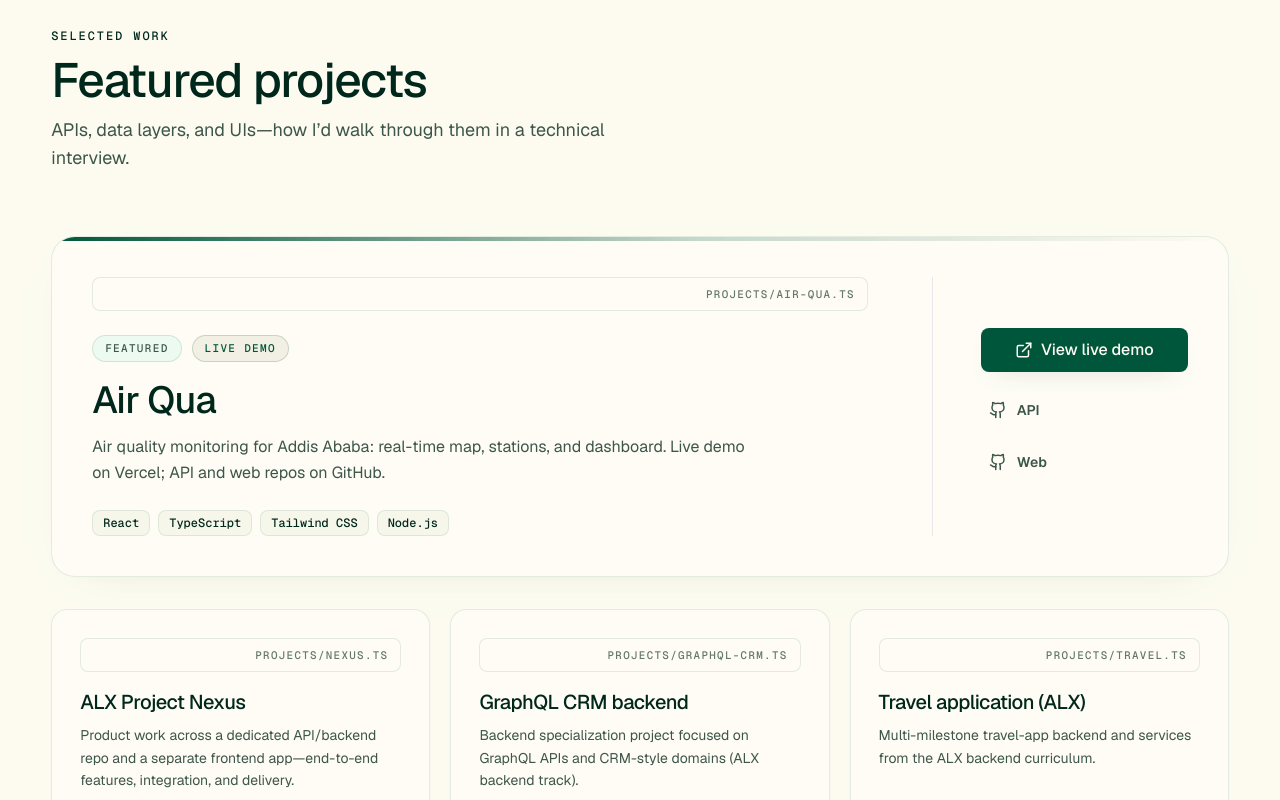
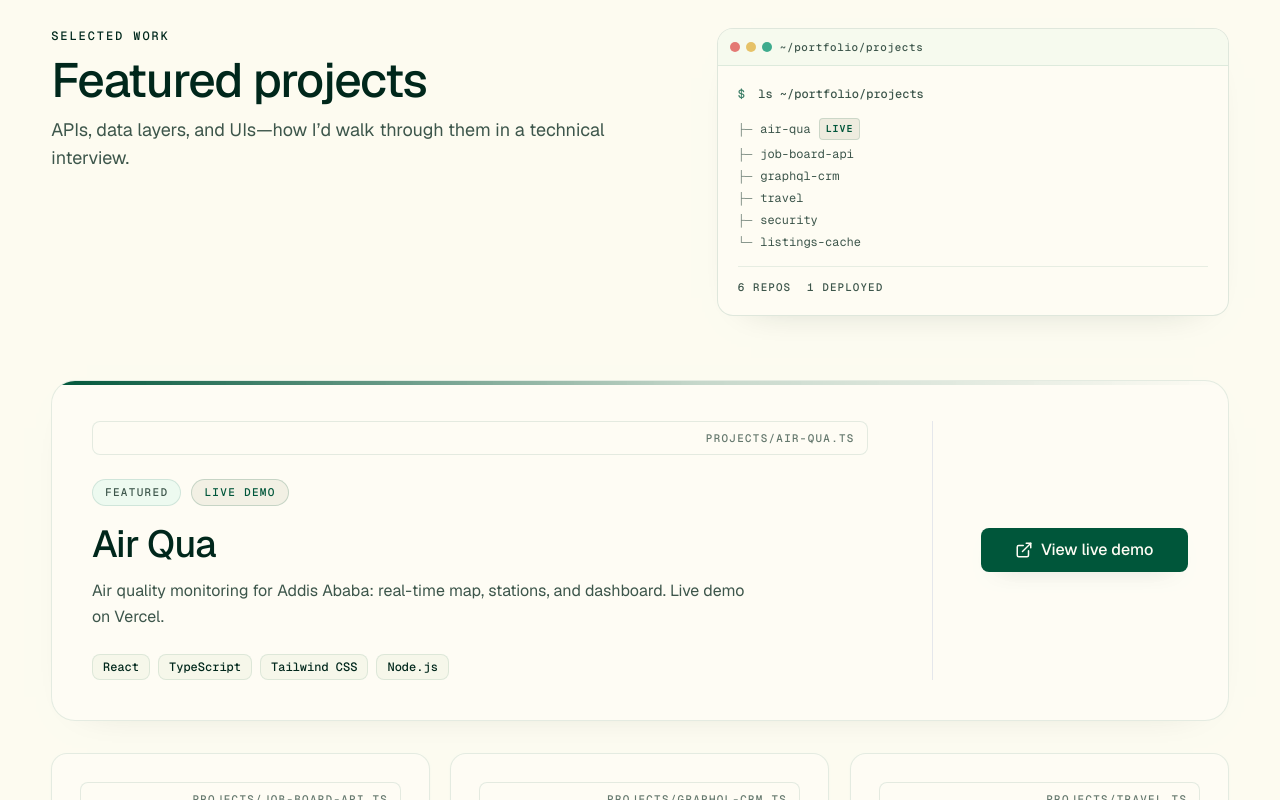
Before and after one commit to natinael96/portfolio, a Vue app: page / in a window 1280 px wide. Shown: the part 900-1700 px from the top of the page. Built offline with nearby package versions, Linux system fonts and the light colour scheme.

Commit message:
Add motion presets and enhance component animations: introduce shared motion functions for entrance effects, update button styles for smoother transitions, and refine layout animations across sections for improved user experience.

```diff
--- a/src/components/AnimatedBackground.vue
+++ b/src/components/AnimatedBackground.vue
@@ -11,8 +11,8 @@
     <svg class="absolute inset-0 w-full h-full" xmlns="http://www.w3.org/2000/svg">
       <defs>
         <linearGradient id="lineGradient1" x1="0%" y1="0%" x2="100%" y2="100%">
-          <stop offset="0%" style="stop-color: oklch(0.48 0.08 168); stop-opacity: 0.055" />
-          <stop offset="50%" style="stop-color: oklch(0.40 0.09 168); stop-opacity: 0.075" />
+          <stop offset="0%" style="stop-color: oklch(0.48 0.08 168); stop-opacity: 0.09" />
+          <stop offset="50%" style="stop-color: oklch(0.40 0.09 168); stop-opacity: 0.12" />
           <stop offset="100%" style="stop-color: oklch(0.48 0.08 168); stop-opacity: 0" />
         </linearGradient>
         <linearGradient id="lineGradient2" x1="0%" y1="0%" x2="100%" y2="100%">
@@ -69,7 +69,7 @@ onMounted(() => {
           { x: 0 },
           {
             x: w + 300,
-            duration: 38,
+            duration: 26,
             repeat: -1,
             ease: 'none',
           }
@@ -81,7 +81,7 @@ onMounted(() => {
           { x: w + 280 },
           {
             x: -280,
-            duration: 44,
+            duration: 30,
             repeat: -1,
             ease: 'none',
           }
@@ -93,7 +93,7 @@ onMounted(() => {
           { x: -200 },
           {
             x: w + 200,
-            duration: 50,
+            duration: 34,
             repeat: -1,
             ease: 'none',
             delay: 1.5,
@@ -125,10 +125,10 @@ onUnmounted(() => {
   transform-origin: 50% 50%;
   transform: rotateX(72deg) translateZ(-120px);
   background-image:
-    linear-gradient(oklch(0.42 0.08 168 / 0.045) 1px, transparent 1px),
-    linear-gradient(90deg, oklch(0.42 0.08 168 / 0.045) 1px, transparent 1px);
+    linear-gradient(oklch(0.42 0.08 168 / 0.07) 1px, transparent 1px),
+    linear-gradient(90deg, oklch(0.42 0.08 168 / 0.07) 1px, transparent 1px);
   background-size: 72px 72px;
-  animation: grid-drift 80s linear infinite;
+  animation: grid-drift 52s linear infinite;
   mask-image: radial-gradient(ellipse 48% 62% at 50% 45%, black 8%, transparent 70%);
   -webkit-mask-image: radial-gradient(ellipse 48% 62% at 50% 45%, black 8%, transparent 70%);
 }
--- a/src/components/ContactSection.vue
+++ b/src/components/ContactSection.vue
@@ -1,7 +1,7 @@
 <template>
   <section id="contact" class="section-y-loose section-x bg-accent-subtle/35">
     <div class="max-w-[90rem] mx-auto">
-      <header class="mb-12 sm:mb-16 lg:mb-20 max-w-2xl">
+      <header class="mb-12 sm:mb-16 lg:mb-20 max-w-2xl" v-motion="motionVisibleOnceUp(0)">
         <p class="font-mono text-xs font-medium tracking-[0.16em] uppercase text-accent/80 mb-3">
           Contact
         </p>
@@ -31,12 +31,13 @@
             Profiles
           </h3>
           <ul class="flex flex-col gap-2">
-            <li v-for="social in profileLinks" :key="social.name">
+            <li v-for="(social, index) in profileLinks" :key="social.name">
               <a
                 :href="social.url"
                 target="_blank"
                 rel="noopener noreferrer"
                 class="profile-link-card"
+                v-motion="motionVisibleOnceUp(120 + index * 90)"
               >
                 <component :is="social.icon" :size="22" class="text-accent/55" />
                 <span class="font-medium text-foreground">{{ social.name }}</span>
@@ -53,6 +54,7 @@
 import { computed } from 'vue'
 import { Code2, Github, Linkedin, Send, Twitter } from 'lucide-vue-next'
 import { site } from '../content/site'
+import { motionVisibleOnceUp } from '../motion'
 
 const EMAIL = site.email
 
--- a/src/components/ExperienceSection.vue
+++ b/src/components/ExperienceSection.vue
@@ -14,7 +14,7 @@
 
     <div class="max-w-3xl mx-auto lg:max-w-[90rem]">
       <header class="mb-10 sm:mb-12 lg:mb-14">
-        <div class="experience-panel max-w-2xl">
+        <div class="experience-panel max-w-2xl" v-motion="motionVisibleOnceUp(0)">
           <p class="font-mono text-xs font-medium tracking-[0.16em] uppercase text-accent/80 mb-3">
             Career signal
           </p>
@@ -66,7 +66,7 @@
             :ref="(el) => setExpRef(el, entry.index)"
             class="relative pb-7 sm:pb-8 last:pb-0 pl-6 sm:pl-8"
             :class="{ 'animate-fade-in-left': visibleExps[entry.index] }"
-            :style="{ transitionDelay: visibleExps[entry.index] ? `${entry.index * 90}ms` : '0ms' }"
+            :style="{ transitionDelay: visibleExps[entry.index] ? `${entry.index * 150}ms` : '0ms' }"
           >
             <div class="experience-node" aria-hidden="true">
               {{ String(localIndex + 1).padStart(2, '0') }}
@@ -135,6 +135,7 @@
 import { computed, ref, onMounted, onUnmounted } from 'vue'
 
 import { experiences } from '../content/site'
+import { motionVisibleOnceUp } from '../motion'
 
 const professionalExperiences = computed(() =>
   experiences.filter((exp) => exp.category !== 'education')
--- a/src/components/ProjectsSection.vue
+++ b/src/components/ProjectsSection.vue
@@ -2,9 +2,9 @@
   <section id="projects" class="section-y-loose section-x">
     <div class="max-w-[90rem] mx-auto">
       <header
-        class="mb-12 sm:mb-16 flex flex-col lg:flex-row lg:items-end lg:justify-between gap-6 lg:gap-12"
+        class="mb-12 sm:mb-16 flex flex-col lg:flex-row lg:items-stretch lg:justify-between gap-8 lg:gap-12"
       >
-        <div class="max-w-xl">
+        <div class="max-w-xl" v-motion="motionVisibleOnceUp(0)">
           <p class="font-mono text-xs font-medium tracking-[0.16em] uppercase text-accent/80 mb-3">
             Selected work
           </p>
@@ -15,6 +15,52 @@
             APIs, data layers, and UIs—how I’d walk through them in a technical interview.
           </p>
         </div>
+
+        <aside
+          class="project-workspace lg:max-w-md xl:max-w-lg w-full shrink-0"
+          aria-label="Project workspace"
+          v-motion="motionVisibleOnceUp(160)"
+        >
+          <div class="project-workspace-topbar">
+            <div class="dev-panel-head mb-0">
+              <span class="dev-dot dev-dot--close" aria-hidden="true" />
+              <span class="dev-dot dev-dot--min" aria-hidden="true" />
+              <span class="dev-dot dev-dot--max" aria-hidden="true" />
+            </div>
+            <span class="project-workspace-path">~/portfolio/projects</span>
+          </div>
+
+          <div class="project-workspace-body">
+            <p class="project-workspace-cmd">
+              <span class="project-workspace-prompt">$</span>
+              ls ~/portfolio/projects
+            </p>
+
+            <ul class="project-workspace-graph">
+              <li
+                v-for="(project, index) in projects"
+                :key="project.id"
+                class="project-workspace-graph-row"
+              >
+                <span class="project-workspace-graph-line" aria-hidden="true">
+                  {{ index === projects.length - 1 ? '└─' : '├─' }}
+                </span>
+                <span class="project-workspace-id">{{ project.id }}</span>
+                <span
+                  v-if="project.status === 'live'"
+                  class="project-workspace-tag project-workspace-tag--live"
+                >
+                  live
+                </span>
+              </li>
+            </ul>
+
+            <div class="project-workspace-stats">
+              <span>{{ projects.length }} repos</span>
+              <span>{{ liveProjectCount }} deployed</span>
+            </div>
+          </div>
+        </aside>
       </header>
 
       <!-- Featured (first project with demo) -->
@@ -53,9 +99,7 @@
               {{ featuredProject.title }}
             </h3>
 
-            <p
-              class="text-base text-foreground-light leading-relaxed max-w-2xl mb-6"
-            >
+            <p class="text-base text-foreground-light leading-relaxed max-w-2xl mb-6">
               {{ featuredProject.description }}
             </p>
 
@@ -74,13 +118,13 @@
               :href="featuredProject.demo"
               target="_blank"
               rel="noopener noreferrer"
-              class="btn-primary w-full sm:w-auto lg:w-full justify-center"
+              class="btn-primary w-full sm:w-auto xl:w-full justify-center"
             >
               <ExternalLink :size="18" stroke-width="2" aria-hidden="true" />
               View live demo
             </a>
 
-            <div class="flex flex-col gap-2">
+            <div v-if="projectCodeLinks(featuredProject).length" class="flex flex-col gap-2">
               <a
                 v-for="link in projectCodeLinks(featuredProject)"
                 :key="link.href"
@@ -100,7 +144,7 @@
       <!-- Rest of projects -->
       <div
         v-if="otherProjects.length > 0"
-          class="mt-6 sm:mt-8 grid grid-cols-1 md:grid-cols-2 xl:grid-cols-3 gap-4 lg:gap-5"
+        class="mt-6 sm:mt-8 grid grid-cols-1 md:grid-cols-2 xl:grid-cols-3 gap-4 lg:gap-5"
       >
         <article
           v-for="(project, i) in otherProjects"
@@ -109,7 +153,7 @@
           class="project-card group"
           :class="{ 'animate-fade-in-up': visibleProjects[i + 1] }"
           :style="{
-            transitionDelay: visibleProjects[i + 1] ? `${(i + 1) * 60}ms` : '0ms',
+            transitionDelay: visibleProjects[i + 1] ? `${(i + 1) * 130}ms` : '0ms',
           }"
         >
           <div class="project-terminal-head mb-4">
@@ -131,7 +175,7 @@
             {{ project.description }}
           </p>
 
-          <ul class="flex flex-wrap gap-1.5 mb-6" aria-label="Technologies">
+          <ul class="flex flex-wrap gap-1.5 mb-5" aria-label="Technologies">
             <li v-for="tech in project.tech" :key="tech">
               <span class="project-chip project-chip--sm">{{ tech }}</span>
             </li>
@@ -171,9 +215,14 @@ import { computed, ref, onMounted, onUnmounted } from 'vue'
 import { Github, ExternalLink } from 'lucide-vue-next'
 
 import { projects, type Project } from '../content/site'
+import { motionVisibleOnceUp } from '../motion'
 
 const featuredProject = computed(() => projects[0] ?? null)
 const otherProjects = computed(() => projects.slice(1))
+
+const liveProjectCount = computed(
+  () => projects.filter((project) => project.status === 'live' || project.demo).length
+)
 
 function projectCodeLinks(project: Project): { label: string; href: string }[] {
   if (project.githubRepos?.length) return project.githubRepos
--- a/src/content/site.ts
+++ b/src/content/site.ts
@@ -34,6 +34,7 @@ export interface Project {
   /** Multiple repos (e.g. API + web). When set, used instead of `github` for links. */
   githubRepos?: ProjectCodeLink[]
   demo?: string
+  status?: 'live' | 'completed'
 }
 
 const projectsUnordered: Project[] = [
@@ -41,21 +42,19 @@ const projectsUnordered: Project[] = [
     id: 'air-qua',
     title: 'Air Qua',
     description:
-      'Air quality monitoring for Addis Ababa: real-time map, stations, and dashboard. Live demo on Vercel; API and web repos on GitHub.',
+      'Air quality monitoring for Addis Ababa: real-time map, stations, and dashboard. Live demo on Vercel.',
     tech: ['React', 'TypeScript', 'Tailwind CSS', 'Node.js'],
-    githubRepos: [
-      { label: 'API', href: 'https://github.com/natinael96/air-qua-monitor-back' },
-      { label: 'Web', href: 'https://github.com/natinael96/air-qua-monitor-front' },
-    ],
     demo: 'https://air-qua-monitor-front.vercel.app',
+    status: 'live',
   },
   {
-    id: 'nexus',
-    title: 'ALX Project Nexus',
+    id: 'job-board-api',
+    title: 'Job Board Platform Backend API',
     description:
-      'Product work across a dedicated API/backend repo and a separate frontend app—end-to-end features, integration, and delivery.',
-    tech: ['Node.js', 'TypeScript', 'React', 'GraphQL'],
-    github: 'https://github.com/natinael96/alx-project-nexus',
+      'Backend API for a job board platform—listings, applications, auth, and employer workflows.',
+    tech: ['Node.js', 'TypeScript', 'PostgreSQL', 'REST'],
+    github: 'https://github.com/natinael96/Job-Board-Platform-Backend-API',
+    status: 'completed',
   },
   {
     id: 'graphql-crm',
@@ -64,6 +63,7 @@ const projectsUnordered: Project[] = [
       'Backend specialization project focused on GraphQL APIs and CRM-style domains (ALX backend track).',
     tech: ['Python', 'GraphQL', 'PostgreSQL'],
     github: 'https://github.com/natinael96/alx-backend-graphql_crm',
+    status: 'completed',
   },
   {
     id: 'travel',
@@ -72,6 +72,7 @@ const projectsUnordered: Project[] = [
       'Multi-milestone travel-app backend and services from the ALX backend curriculum.',
     tech: ['Python', 'PostgreSQL', 'Docker'],
     github: 'https://github.com/natinael96/alx_travel_app_0x03',
+    status: 'completed',
   },
   {
     id: 'security',
@@ -80,6 +81,7 @@ const projectsUnordered: Project[] = [
       'Security-focused backend exercises: hardening patterns, safe defaults, and defensive design.',
     tech: ['Python', 'Node.js', 'Docker'],
     github: 'https://github.com/natinael96/alx-backend-security',
+    status: 'completed',
   },
   {
     id: 'listings-cache',
@@ -88,6 +90,7 @@ const projectsUnordered: Project[] = [
       'Performance-oriented API work with caching for listing-heavy workloads (ALX backend).',
     tech: ['Python', 'Redis', 'PostgreSQL'],
     github: 'https://github.com/natinael96/alx-backend-caching_property_listings',
+    status: 'completed',
   },
 ]
 
--- /dev/null
+++ b/src/motion.ts
@@ -0,0 +1,58 @@
+/** Shared @vueuse/motion presets — stronger entrance than default directives */
+
+const ease = [0.22, 1, 0.36, 1] as const
+
+export function motionEnterUp(delay = 0) {
+  return {
+    initial: { opacity: 0, y: 44 },
+    enter: {
+      opacity: 1,
+      y: 0,
+      transition: { duration: 780, delay, ease },
+    },
+  }
+}
+
+export function motionEnterDown(delay = 0) {
+  return {
+    initial: { opacity: 0, y: -36 },
+    enter: {
+      opacity: 1,
+      y: 0,
+      transition: { duration: 780, delay, ease },
+    },
+  }
+}
+
+export function motionEnterRight(delay = 0) {
+  return {
+    initial: { opacity: 0, x: 56 },
+    enter: {
+      opacity: 1,
+      x: 0,
+      transition: { duration: 820, delay, ease },
+    },
+  }
+}
+
+export function motionVisibleOnceUp(delay = 0) {
+  return {
+    initial: { opacity: 0, y: 52 },
+    visibleOnce: {
+      opacity: 1,
+      y: 0,
+      transition: { duration: 850, delay, ease },
+    },
+  }
+}
+
+export function motionVisibleOnceLeft(delay = 0) {
+  return {
+    initial: { opacity: 0, x: -40 },
+    visibleOnce: {
+      opacity: 1,
+      x: 0,
+      transition: { duration: 800, delay, ease },
+    },
+  }
+}
--- a/src/style.css
+++ b/src/style.css
@@ -34,9 +34,9 @@
   /* Primary CTA — min 44px hit area, keyboard focus, motion-safe lift */
   .btn-primary {
     @apply inline-flex cursor-pointer items-center justify-center gap-2 min-h-[2.75rem] rounded-lg px-7 font-medium text-accent-fg bg-accent
-      transition-[transform,box-shadow,background-color] duration-200 ease-[cubic-bezier(0.22,1,0.36,1)]
-      hover:bg-accent-hover motion-safe:hover:-translate-y-px
-      active:translate-y-0 active:scale-[0.99] motion-reduce:hover:translate-y-0 motion-reduce:active:scale-100
+      transition-[transform,box-shadow,background-color] duration-300 ease-[cubic-bezier(0.22,1,0.36,1)]
+      hover:bg-accent-hover motion-safe:hover:-translate-y-1 motion-safe:hover:scale-[1.02]
+      active:translate-y-0 active:scale-[0.98] motion-reduce:hover:translate-y-0 motion-reduce:hover:scale-100 motion-reduce:active:scale-100
       focus-visible:outline-none focus-visible:ring-2 focus-visible:ring-accent focus-visible:ring-offset-2 focus-visible:ring-offset-[var(--page-bg)]
       disabled:pointer-events-none disabled:opacity-50 disabled:motion-safe:hover:translate-y-0;
     box-shadow: 0 10px 24px -18px oklch(0.24 0.05 168 / 0.34);
@@ -44,9 +44,9 @@
 
   .btn-secondary {
     @apply inline-flex cursor-pointer items-center justify-center gap-2 min-h-[2.75rem] rounded-lg border border-solid px-7 font-medium text-foreground bg-transparent
-      transition-[transform,background-color,box-shadow] duration-200 ease-[cubic-bezier(0.22,1,0.36,1)]
-      hover:bg-accent-subtle motion-safe:hover:-translate-y-px
-      active:translate-y-0 active:scale-[0.99] motion-reduce:hover:translate-y-0 motion-reduce:active:scale-100
+      transition-[transform,background-color,box-shadow] duration-300 ease-[cubic-bezier(0.22,1,0.36,1)]
+      hover:bg-accent-subtle motion-safe:hover:-translate-y-1 motion-safe:hover:scale-[1.02]
+      active:translate-y-0 active:scale-[0.98] motion-reduce:hover:translate-y-0 motion-reduce:hover:scale-100 motion-reduce:active:scale-100
       focus-visible:outline-none focus-visible:ring-2 focus-visible:ring-accent focus-visible:ring-offset-2 focus-visible:ring-offset-[var(--page-bg)]
       disabled:pointer-events-none disabled:opacity-50;
     border-color: color-mix(in oklch, var(--accent) 30%, transparent);
@@ -126,6 +126,7 @@
     @apply relative inline-flex h-2 w-2 shrink-0 rounded-full;
     background-color: color-mix(in oklch, var(--accent) 72%, transparent);
     box-shadow: 0 0 0 3px color-mix(in oklch, var(--accent) 14%, transparent);
+    animation: hero-signal-pulse 2.2s ease-in-out infinite;
   }
 
   .hero-signal-steps {
@@ -366,7 +367,7 @@
   .project-card {
     @apply relative flex flex-col rounded-2xl border border-solid p-6 sm:p-7
       transition-[transform,box-shadow,border-color] duration-300 ease-[cubic-bezier(0.22,1,0.36,1)]
-      motion-safe:hover:-translate-y-px motion-reduce:hover:translate-y-0
+      motion-safe:hover:-translate-y-1.5 motion-safe:hover:scale-[1.008] motion-reduce:hover:translate-y-0 motion-reduce:hover:scale-100
       focus-within:ring-2 focus-within:ring-accent focus-within:ring-offset-2 focus-within:ring-offset-[var(--page-bg)];
     border-color: color-mix(in oklch, var(--accent) 10%, transparent);
     background-color: color-mix(in oklch, var(--accent-fg) 88%, transparent);
@@ -447,6 +448,68 @@
     @apply text-accent-hover;
   }
 
+  .project-workspace {
+    @apply rounded-2xl border border-solid overflow-hidden;
+    border-color: color-mix(in oklch, var(--accent) 12%, transparent);
+    background-color: color-mix(in oklch, var(--accent-fg) 84%, transparent);
+    box-shadow: 0 16px 40px -34px oklch(0.24 0.05 168 / 0.32);
+  }
+
+  .project-workspace-topbar {
+    @apply flex items-center gap-2 border-b border-solid px-3 py-2.5;
+    border-color: color-mix(in oklch, var(--accent) 10%, transparent);
+    background-color: color-mix(in oklch, var(--accent-subtle) 35%, var(--accent-fg));
+  }
+
+  .project-workspace-path {
+    @apply font-mono text-[0.68rem] font-medium tracking-[0.06em] text-foreground-light truncate;
+  }
+
+  .project-workspace-body {
+    @apply p-4 sm:p-5;
+  }
+
+  .project-workspace-cmd {
+    @apply font-mono text-[0.72rem] sm:text-xs font-medium text-foreground-light mb-4;
+  }
+
+  .project-workspace-prompt {
+    @apply mr-1.5;
+    color: color-mix(in oklch, var(--accent) 75%, transparent);
+  }
+
+  .project-workspace-graph {
+    @apply space-y-1.5 mb-4;
+  }
+
+  .project-workspace-graph-row {
+    @apply flex items-center gap-2 font-mono text-[0.68rem] sm:text-xs min-w-0;
+  }
+
+  .project-workspace-graph-line {
+    @apply shrink-0;
+    color: color-mix(in oklch, var(--foreground-muted) 70%, transparent);
+  }
+
+  .project-workspace-id {
+    @apply truncate text-foreground-light;
+  }
+
+  .project-workspace-tag {
+    @apply shrink-0 rounded px-1.5 py-0.5 text-[0.62rem] font-semibold uppercase tracking-[0.1em];
+    background-color: color-mix(in oklch, var(--accent) 8%, var(--accent-fg));
+    border: 1px solid color-mix(in oklch, var(--accent) 14%, transparent);
+  }
+
+  .project-workspace-tag--live {
+    @apply text-accent;
+  }
+
+  .project-workspace-stats {
+    @apply flex flex-wrap gap-x-4 gap-y-1 pt-3 border-t border-solid font-mono text-[0.68rem] font-medium uppercase tracking-[0.1em] text-foreground-light;
+    border-color: color-mix(in oklch, var(--accent) 9%, transparent);
+  }
+
   .experience-panel {
     @apply relative rounded-2xl sm:rounded-3xl border border-solid p-7 sm:p-8 overflow-hidden;
     border-color: color-mix(in oklch, var(--accent) 10%, transparent);
@@ -475,7 +538,7 @@
 
   .experience-card {
     @apply relative rounded-2xl border border-solid p-6 sm:p-7 overflow-hidden transition-[transform,box-shadow,border-color] duration-300 ease-[cubic-bezier(0.22,1,0.36,1)]
-      motion-safe:hover:-translate-y-px motion-reduce:hover:translate-y-0;
+      motion-safe:hover:-translate-y-1.5 motion-safe:hover:scale-[1.008] motion-reduce:hover:translate-y-0 motion-reduce:hover:scale-100;
     border-color: color-mix(in oklch, var(--accent) 10%, transparent);
     background-color: color-mix(in oklch, var(--accent-fg) 86%, transparent);
     box-shadow: 0 12px 34px -30px oklch(0.24 0.05 168 / 0.25);
@@ -540,8 +603,8 @@
 
   .profile-link-card {
     @apply flex min-h-[2.75rem] cursor-pointer items-center gap-4 rounded-xl border border-solid px-4 py-3
-      transition-[transform,background-color] duration-200 ease-[cubic-bezier(0.22,1,0.36,1)]
-      motion-safe:hover:-translate-y-px active:translate-y-0 active:scale-[0.99] motion-reduce:hover:translate-y-0 motion-reduce:active:scale-100
+      transition-[transform,background-color,box-shadow] duration-300 ease-[cubic-bezier(0.22,1,0.36,1)]
+      motion-safe:hover:-translate-y-1 motion-safe:hover:scale-[1.01] active:translate-y-0 active:scale-[0.98] motion-reduce:hover:translate-y-0 motion-reduce:hover:scale-100 motion-reduce:active:scale-100
       focus-visible:outline-none focus-visible:ring-2 focus-visible:ring-accent focus-visible:ring-offset-2 focus-visible:ring-offset-accent-fg;
     border-color: color-mix(in oklch, var(--accent) 9%, transparent);
     background-color: color-mix(in oklch, var(--accent-fg) 76%, transparent);
@@ -591,12 +654,12 @@
   }
 
   .animate-fade-in-up {
-    animation: fadeInUp 0.5s var(--ease-out-quint) forwards;
+    animation: fadeInUp 0.78s var(--ease-out-quint) forwards;
     opacity: 0;
   }
 
   .animate-fade-in-left {
-    animation: fadeInLeft 0.5s var(--ease-out-quint) forwards;
+    animation: fadeInLeft 0.78s var(--ease-out-quint) forwards;
     opacity: 0;
   }
 }
@@ -604,7 +667,18 @@
 @keyframes fadeInUp {
   from {
     opacity: 0;
-    transform: translate3d(0, 12px, 0);
+    transform: translate3d(0, 40px, 0) scale(0.97);
+  }
+  to {
+    opacity: 1;
+    transform: translate3d(0, 0, 0) scale(1);
+  }
+}
+
+@keyframes fadeInLeft {
+  from {
+    opacity: 0;
+    transform: translate3d(-36px, 0, 0);
   }
   to {
     opacity: 1;
@@ -612,14 +686,15 @@
   }
 }
 
-@keyframes fadeInLeft {
-  from {
-    opacity: 0;
-    transform: translate3d(-10px, 0, 0);
+@keyframes hero-signal-pulse {
+  0%,
+  100% {
+    transform: scale(1);
+    box-shadow: 0 0 0 3px color-mix(in oklch, var(--accent) 14%, transparent);
   }
-  to {
-    opacity: 1;
-    transform: translate3d(0, 0, 0);
+  50% {
+    transform: scale(1.15);
+    box-shadow: 0 0 0 6px color-mix(in oklch, var(--accent) 8%, transparent);
   }
 }
 
@@ -658,7 +733,8 @@
   }
 
   .dev-cursor,
-  .dev-status-dot {
+  .dev-status-dot,
+  .hero-signal-dot {
     animation: none !important;
   }
 }
```
Also changed, not shown: src/components/HeroSection.vue (+7 -6 lines), src/components/Navigation.vue (+6 -6 lines), src/components/TechStackSection.vue (+6 -7 lines).
